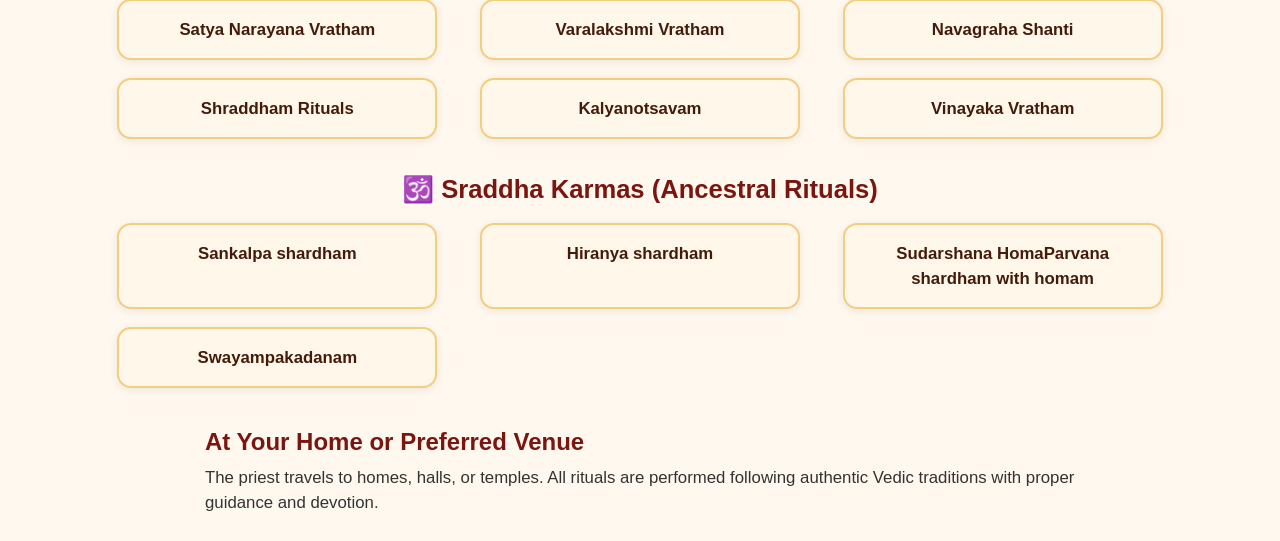
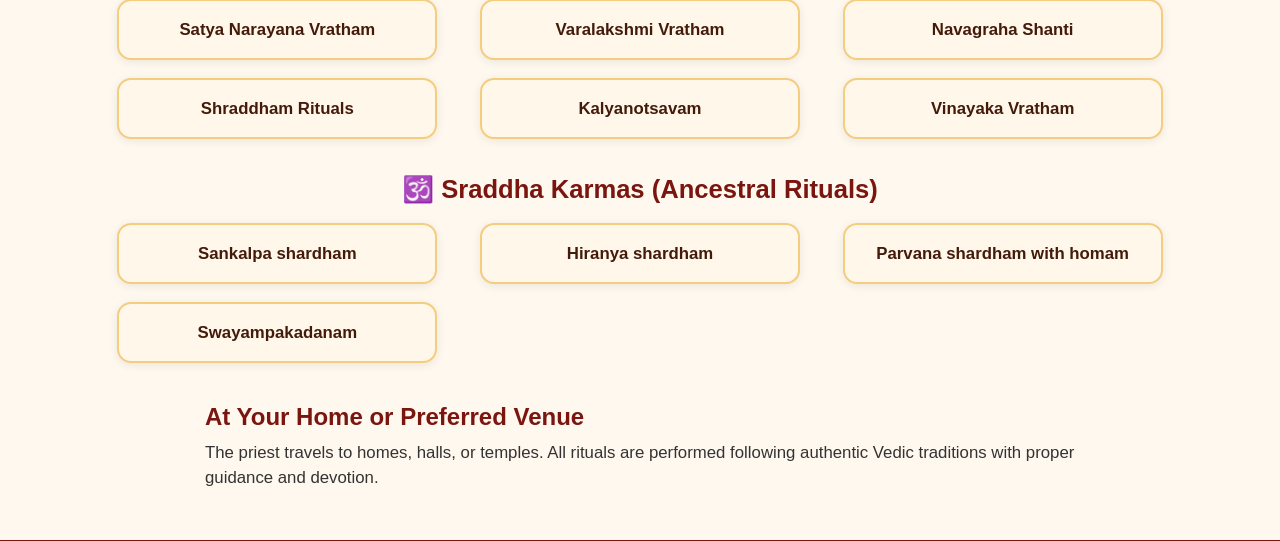
Before and after one commit to M-karthik-Reddy/Priest-Website, a Flask app: page /priest-services in a window 1280 px wide. Shown: the part 1046-1587 px from the top of the page. Run offline with Flask 3, Linux system fonts and the light colour scheme.

Commit message:
Update service name(Ancestral rituals ) in priest-services.html

```diff
--- a/templates/priest-services.html
+++ b/templates/priest-services.html
@@ -207,7 +207,7 @@
   <div class="service-grid">
     <div class="service-pill">Sankalpa shardham</div>
     <div class="service-pill">Hiranya shardham</div>
-    <div class="service-pill">Sudarshana HomaParvana shardham with homam</div>
+    <div class="service-pill">Parvana shardham with homam</div>
     <div class="service-pill">Swayampakadanam</div>
   </div>
 </div>
```
